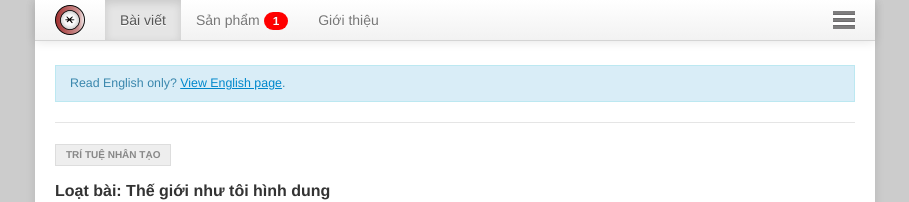
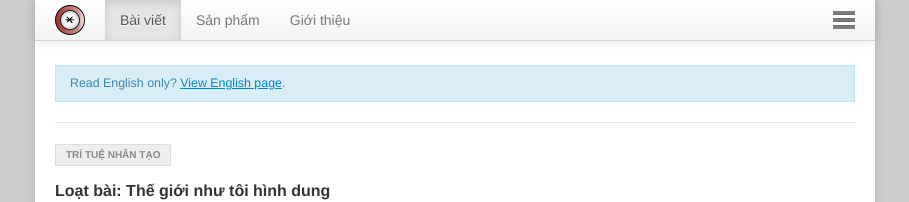
Before and after one commit to mangcut/mangcut.github.io, a Jekyll site: the page built from index.html, in a window 1280 px wide. Shown: the top 202 px of the page, without its empty margins (185-1094 px from the left). Built offline with Jekyll 4.4.1, drawn with Linux system fonts in a browser that asks for light colours; nearby versions of some CDN libraries.

Commit message:
no badge

```diff
--- a/_includes/header.html
+++ b/_includes/header.html
@@ -5,7 +5,7 @@
 		  <div class="hidden-phone-v">
 			<ul class="nav" role="navigation" class="hidden-phone-v">
 				<li{% if page.categories == 'blog' %} class="active"{% endif %}><a href="/">Bài viết</a></li>
-				<li{% if page.categories == 'work' %} class="active"{% endif %}><a href="/work.html">Sản phẩm&nbsp;<span class="badge badge-important">1</span></a></li>
+				<li{% if page.categories == 'work' %} class="active"{% endif %}><a href="/work.html">Sản phẩm<!--&nbsp;<span class="badge badge-important">1</span--></a></li>
 				<li{% if page.categories == 'about' %} class="active"{% endif %}><a href="/about.html"><span id="aboutText">Giới thiệu</span><span id="aboutIcon" class="hide">?</span></a></li>
 			</ul>
 		   </div>
--- a/work.html
+++ b/work.html
@@ -14,7 +14,7 @@ comment: false
   </div>
 </figure>
 
-<p><b><a href="https://play.google.com/store/apps/details?id=com.mangcut.memory" target="_blank">Mimo for Kids</a></b> là một trò chơi đơn giản và miễn phí tôi viết cho lũ trẻ. Có âm thanh để học tiếng Việt và tiếng Anh. Người lớn chơi cũng được nhưng trẻ mầm non chơi thì hợp hơn :D</p>
+<p><b><a href="https://play.google.com/store/apps/details?id=com.mangcut.memory" target="_blank">Mimo for Kids</a></b> là một trò chơi đơn giản và miễn phí tôi viết cho mấy đứa trẻ. Có âm thanh để học tiếng Việt và tiếng Anh. Người lớn chơi cũng được nhưng trẻ mầm non chơi thì hợp hơn :D</p>
 <a target="blank" href="https://play.google.com/store/apps/details?id=com.mangcut.memory">
   <img alt="Android app on Google Play"
        src="http://developer.android.com/images/brand/en_app_rgb_wo_45.png" target="_blank" />
```
